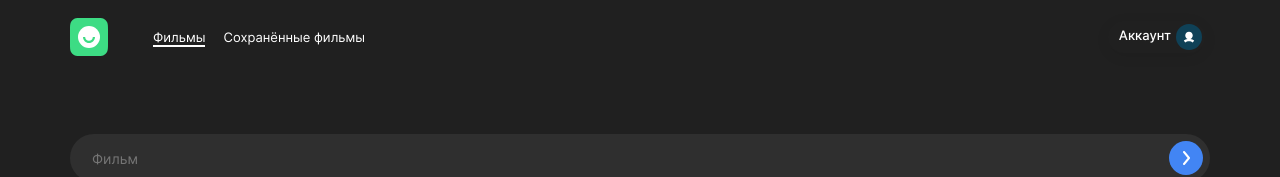
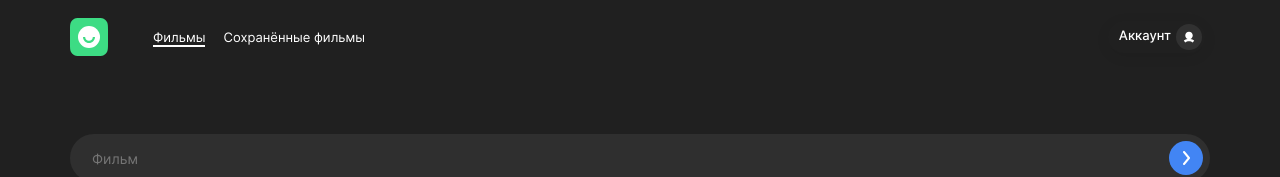
Before and after one commit to vitassablino/movies-explorer-frontend, a React (Create React App) app: page /movies in a window 1280 px wide. Shown: the top 177 px of the page. Built offline with nearby package versions, Linux system fonts and the light colour scheme.

Commit message:
fixed: color of acc btn at /movies and /saved-movies

```diff
--- a/src/Components/AccountBtn/AccountBtn.css
+++ b/src/Components/AccountBtn/AccountBtn.css
@@ -24,7 +24,7 @@
     background-color: rgba(170, 141, 141, 0.5);
   }
 
-  .account-icon {
+  .account-btn__icon {
     background: url("../../images/icon-main.svg") center no-repeat;
     background-color: #0F4157;
     /* background-color: red; */
@@ -37,6 +37,10 @@
     margin-left: 5px;
   }
 
+  .account-btn__icon_black {
+    background-color: #313131;
+  }
+
   @media screen and (max-width: 1000px) {
     .account-btn_visible_hidden {
       display: none;
--- a/src/Components/AccountBtn/AccountBtn.js
+++ b/src/Components/AccountBtn/AccountBtn.js
@@ -12,7 +12,7 @@ function AccountBtn({ isMenuOpen, onClose }) {
 			}`}
 		>
 			Аккаунт
-			<div className="account-icon"/>
+			<div className={`account-btn__icon ${location.pathname === "/movies" || location.pathname === "/saved-movies" ? "account-btn__icon_black" : ""}`}/>
 		</Link>
 	);
 }
```
